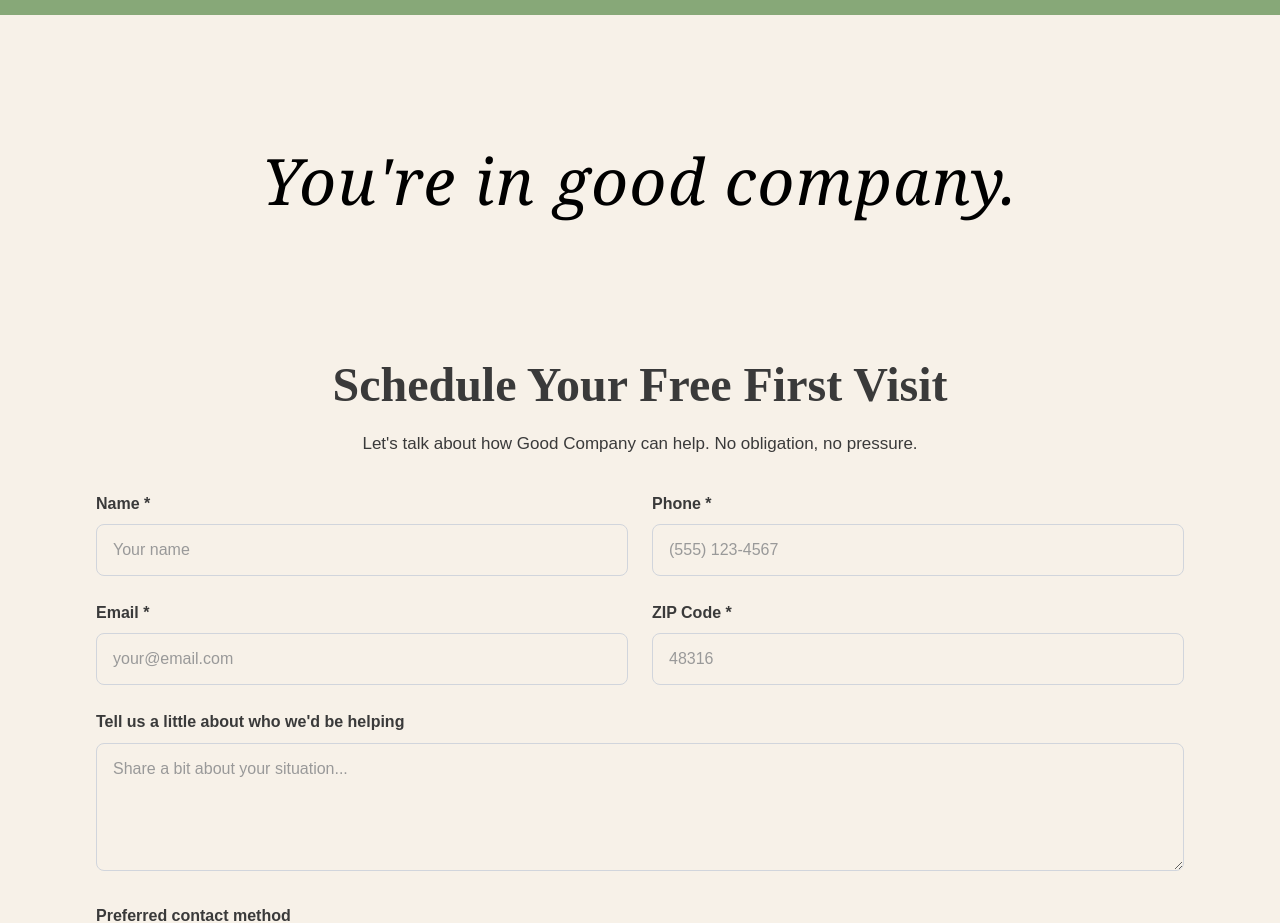
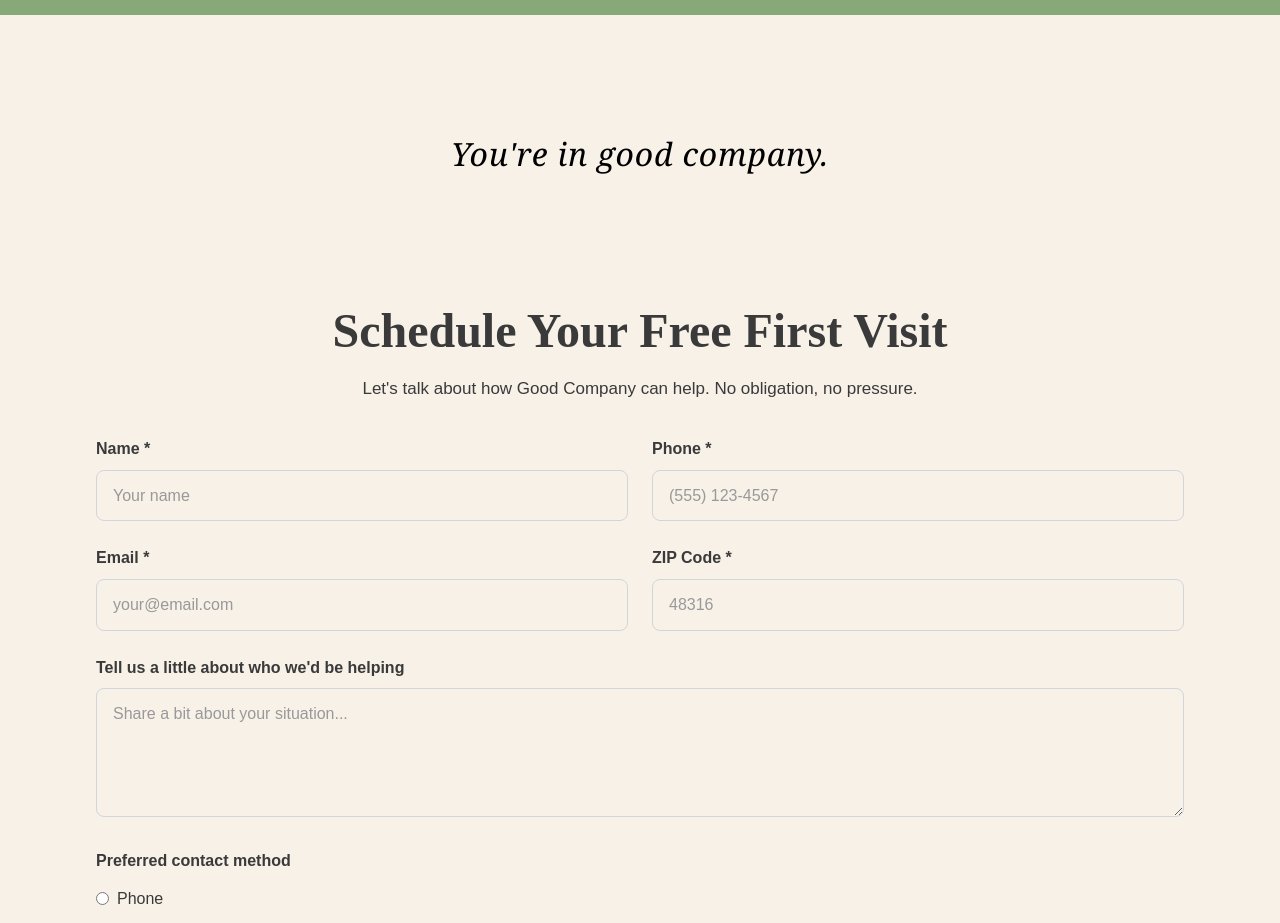
Before and after one commit to GoodCompanySCS/goodcompany-scs, a Next.js app: page / in a window 1280 px wide. Shown: the part 1840-2763 px from the top of the page. Built offline with nearby package versions, Linux system fonts and the light colour scheme.

Commit message:
Update page.tsx

```diff
--- a/app/page.tsx
+++ b/app/page.tsx
@@ -129,7 +129,7 @@ export default function Home() {
               className="font-serif italic tracking-wide leading-tight"
               style={{
               color: '#000000',
-              fontSize: '4rem',
+              fontSize: '2rem',
               fontStyle: 'italic'
               }}
             >
```
